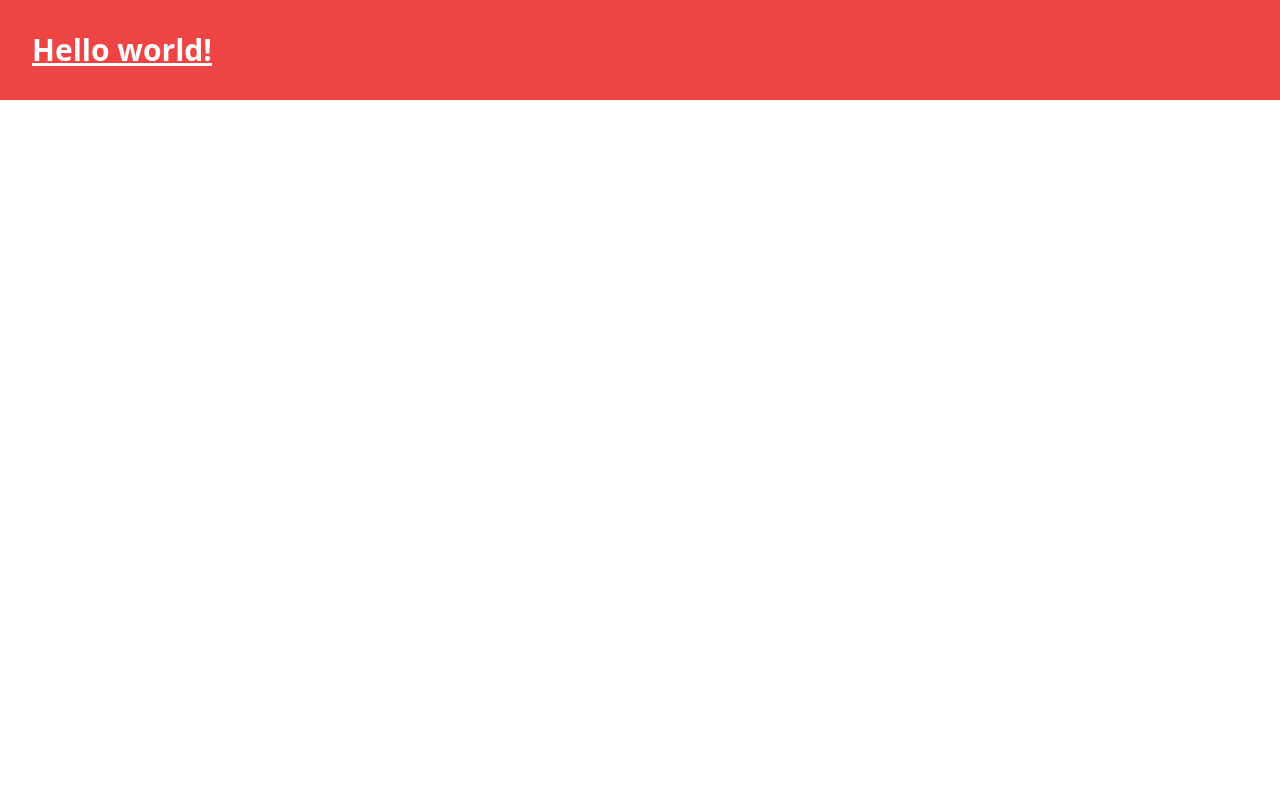
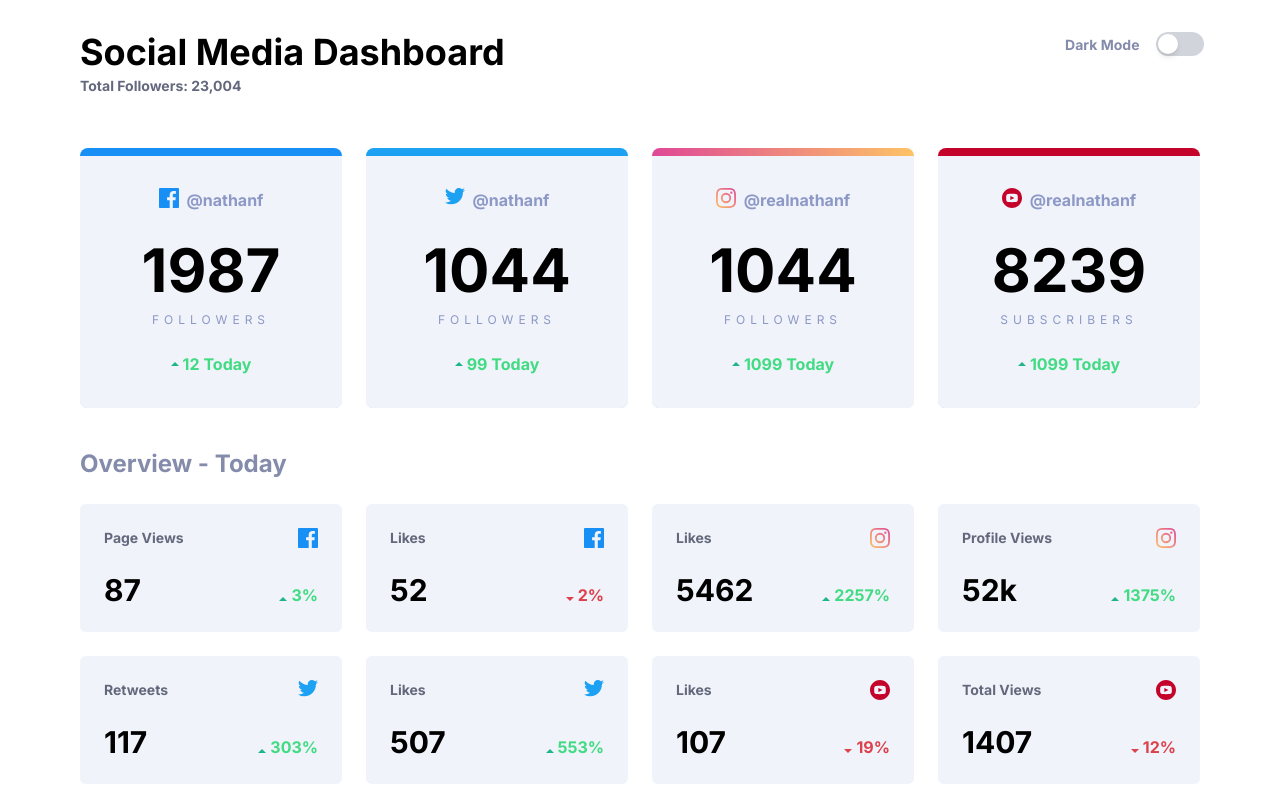
Before and after one commit to Abbassher55/Social-media-dashboard-with-tailwind-css, a website: page dist/index.html in a window 1280 px wide. Drawn offline with Linux system fonts and the light colour scheme.

Commit message:
Dashboard code

```diff
--- a/src/input.css
+++ b/src/input.css
@@ -1,3 +1,56 @@
+@import url("https://fonts.googleapis.com/css2?family=Inter:wght@100..900&display=swap");
+
 @tailwind base;
 @tailwind components;
 @tailwind utilities;
+
+/* @layer base {
+  .follwerCards {
+    padding: 5rem;
+  }
+} */
+
+[type="checkbox"] {
+  @apply w-11 h-0 cursor-pointer inline-block;
+  @apply focus:outline-0 dark:focus:outline-0;
+  @apply border-0 dark:border-0;
+  @apply focus:ring-offset-transparent dark:focus:ring-offset-transparent;
+  @apply focus:ring-transparent dark:focus:ring-transparent;
+  @apply focus-within:ring-0 dark:focus-within:ring-0;
+  @apply focus:shadow-none dark:focus:shadow-none;
+
+  @apply after:absolute before:absolute;
+  @apply after:top-0 before:top-0;
+  @apply after:block before:inline-block;
+  @apply before:rounded-full after:rounded-full;
+
+  @apply after:content-[''] after:w-5 after:h-5 after:mt-0.5 after:ml-0.5;
+  @apply after:shadow-md after:duration-500;
+
+  @apply before:content-[''] before:w-12 before:h-full;
+  @apply before:shadow-[inset_0_0_#000];
+
+  @apply after:bg-white dark:after:bg-gray-50;
+  @apply before:bg-gray-300 dark:before:bg-gray-600;
+  @apply before:checked:bg-gradient-to-r before:from-custom-green before:to-custom-blue  dark:before:checked:bg-lime-500;
+  @apply checked:after:duration-500 checked:after:translate-x-[1.4rem];
+
+  @apply disabled:after:bg-opacity-75 disabled:cursor-not-allowed;
+  @apply disabled:checked:before:bg-opacity-40;
+}
+
+.facebook-border {
+  background-color: #178ff5;
+}
+.youtube-border {
+  background-color: #c4032b;
+}
+.custom-red {
+  color: #dc414c;
+}
+.twitter-border {
+  background-color: #1da1f2;
+}
+.instagram-border {
+  background: linear-gradient(to right, #df4896 0%, #ee877e 51%, #fdc366 100%);
+}
--- a/tailwind.config.js
+++ b/tailwind.config.js
@@ -1,8 +1,40 @@
 /** @type {import('tailwindcss').Config} */
 module.exports = {
+  darkMode: "class",
   content: ["./dist/*.{html,js}"],
   theme: {
-    extend: {},
+    container: {
+      center: true,
+      padding: {
+        DEFAULT: "2rem",
+        sm: "2rem",
+        lg: "4rem",
+        xl: "5rem",
+        "2xl": "6rem",
+      },
+    },
+    extend: {
+      colors: {
+        "custom-blue": "#388FE7",
+        "custom-green": "#40DB82",
+        "custom-dark-green": "#1EB589",
+        "custom-gray": "#848BAB",
+        "custom-slate": "#63687D",
+        "custom-purple": "#8C98C6",
+        "custom-dark": "#1D1F29",
+        "card-dark-bg": "#252B42",
+        "card-light-bg": "#F1F3FA",
+        // "youtube-border": "#C4032B",
+        // "twitter-border": "#1DA1F2",
+        // "facebook-border": "#178FF5",
+        // "instagram-border-1": "#DF4896",
+        // "instagram-border-2": "#EE877E",
+        // "instagram-border-3": "#FDC366",
+      },
+      fontFamily: {
+        inter: ["Inter", "sans-serif"],
+      },
+    },
   },
   plugins: [],
 };
```
Also changed, not shown: dist/assets/js/script.js (added), dist/index.html, dist/output.css, src/output.css (added).
